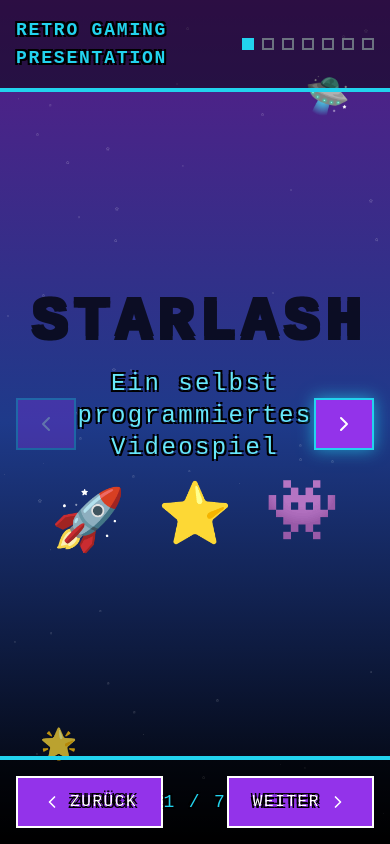
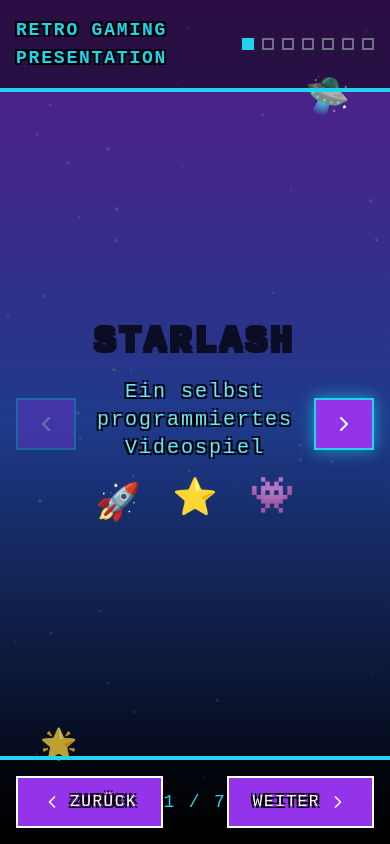
Before and after one commit to Saruma31/starlash-retro-slideshow, a React (Vite) app: page / in a window 390 px wide. Built offline with nearby package versions, Linux system fonts and the light colour scheme.

Commit message:
Fix: Ensure text fits within slide bounds
Adjust text layout to prevent overflow on slides.

```diff
--- a/src/components/RetroSlideshow.tsx
+++ b/src/components/RetroSlideshow.tsx
@@ -172,7 +172,7 @@ const RetroSlideshow = () => {
         </div>
 
         {/* Main content area with integrated navigation */}
-        <div className="flex-1 flex items-center justify-center p-8 relative">
+        <div className="flex-1 flex items-center justify-center p-4 relative">
           {/* Left Navigation Button */}
           <button
             onClick={prevSlide}
@@ -195,41 +195,41 @@ const RetroSlideshow = () => {
             <ChevronRight size={24} />
           </button>
 
-          <div className="max-w-4xl w-full mx-8">
+          <div className="max-w-5xl w-full mx-8 h-full flex items-center">
             {currentSlideData.type === 'title' && (
-              <div className="text-center space-y-8">
+              <div className="text-center space-y-6 w-full">
                 <div className="space-y-4">
-                  <div className="pixel-font text-6xl md:text-8xl font-bold text-transparent bg-clip-text bg-gradient-to-r from-cyan-400 via-pink-500 to-yellow-400 animate-pulse">
+                  <div className="pixel-font text-4xl md:text-6xl lg:text-7xl font-bold text-transparent bg-clip-text bg-gradient-to-r from-cyan-400 via-pink-500 to-yellow-400 animate-pulse">
                     {currentSlideData.title}
                   </div>
-                  <div className="text-2xl md:text-4xl text-cyan-300 pixel-font">
+                  <div className="text-xl md:text-2xl lg:text-3xl text-cyan-300 pixel-font">
                     {currentSlideData.subtitle}
                   </div>
                 </div>
                 <div className="flex justify-center space-x-8">
-                  <div className="text-6xl animate-bounce">🚀</div>
-                  <div className="text-6xl animate-bounce delay-100">⭐</div>
-                  <div className="text-6xl animate-bounce delay-200">👾</div>
+                  <div className="text-4xl md:text-6xl animate-bounce">🚀</div>
+                  <div className="text-4xl md:text-6xl animate-bounce delay-100">⭐</div>
+                  <div className="text-4xl md:text-6xl animate-bounce delay-200">👾</div>
                 </div>
               </div>
             )}
 
             {currentSlideData.type === 'menu' && (
-              <div className="space-y-8">
+              <div className="space-y-6 w-full">
                 <div className="text-center">
-                  <h1 className="pixel-font text-4xl md:text-6xl font-bold text-cyan-400 mb-4">
+                  <h1 className="pixel-font text-3xl md:text-4xl lg:text-5xl font-bold text-cyan-400 mb-4">
                     {currentSlideData.title}
                   </h1>
                 </div>
-                <div className="bg-black bg-opacity-70 border-4 border-cyan-400 p-8 rounded-lg">
-                  <div className="space-y-4">
+                <div className="bg-black bg-opacity-70 border-4 border-cyan-400 p-6 rounded-lg max-h-96 overflow-y-auto">
+                  <div className="space-y-3">
                     {currentSlideData.content?.map((item, index) => (
                       <div
                         key={index}
-                        className="pixel-font text-xl md:text-2xl text-white hover:text-cyan-400 transition-colors cursor-pointer flex items-center space-x-4 p-2 hover:bg-cyan-400 hover:bg-opacity-10 rounded"
+                        className="pixel-font text-lg md:text-xl lg:text-2xl text-white hover:text-cyan-400 transition-colors cursor-pointer flex items-center space-x-4 p-2 hover:bg-cyan-400 hover:bg-opacity-10 rounded"
                         onClick={() => goToSlide(index + 2)}
                       >
-                        <Zap className="text-yellow-400" size={24} />
+                        <Zap className="text-yellow-400 flex-shrink-0" size={20} />
                         <span>{item}</span>
                       </div>
                     ))}
@@ -239,29 +239,29 @@ const RetroSlideshow = () => {
             )}
 
             {currentSlideData.type === 'content' && (
-              <div className="space-y-6">
-                <div className="text-center">
-                  <h1 className="pixel-font text-4xl md:text-6xl font-bold text-cyan-400 mb-2">
+              <div className="space-y-4 w-full h-full flex flex-col">
+                <div className="text-center flex-shrink-0">
+                  <h1 className="pixel-font text-2xl md:text-3xl lg:text-4xl font-bold text-cyan-400 mb-2">
                     {currentSlideData.title}
                   </h1>
-                  <h2 className="pixel-font text-xl md:text-2xl text-pink-400">
+                  <h2 className="pixel-font text-lg md:text-xl lg:text-2xl text-pink-400">
                     {currentSlideData.subtitle}
                   </h2>
                 </div>
-                <div className="bg-black bg-opacity-70 border-4 border-cyan-400 p-8 rounded-lg">
-                  <div className="space-y-3">
+                <div className="bg-black bg-opacity-70 border-4 border-cyan-400 p-4 md:p-6 rounded-lg flex-1 overflow-y-auto">
+                  <div className="space-y-2">
                     {currentSlideData.content?.map((item, index) => (
                       <div
                         key={index}
-                        className={`pixel-font text-lg md:text-xl ${
+                        className={`pixel-font ${
                           item.startsWith('🎉') || item.startsWith('⚠️')
-                            ? 'text-yellow-400 font-bold text-2xl'
+                            ? 'text-yellow-400 font-bold text-lg md:text-xl lg:text-2xl'
                             : item.startsWith('•')
-                            ? 'text-cyan-300 ml-6'
+                            ? 'text-cyan-300 ml-4 md:ml-6 text-sm md:text-base lg:text-lg'
                             : item === ''
                             ? ''
-                            : 'text-white'
-                        } leading-relaxed`}
+                            : 'text-white text-sm md:text-base lg:text-lg'
+                        } leading-relaxed break-words`}
                       >
                         {item}
                       </div>
```
